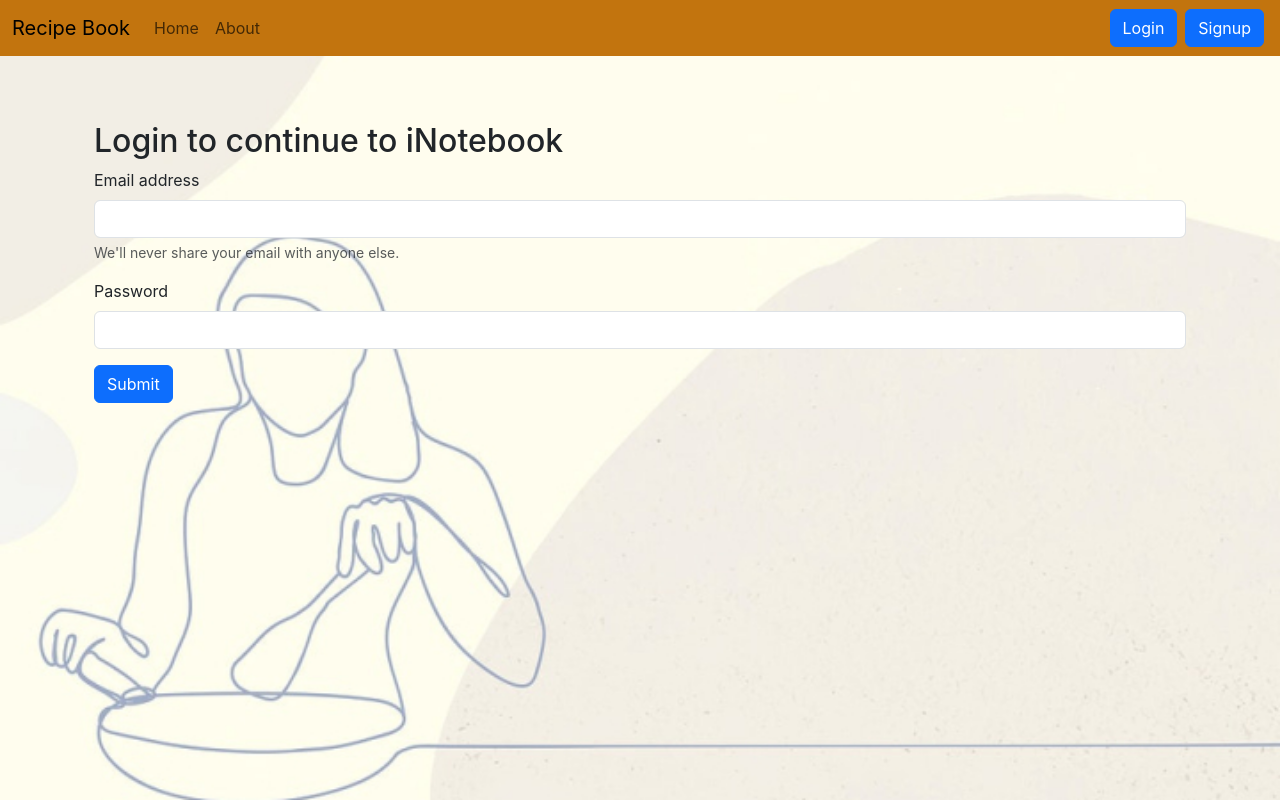
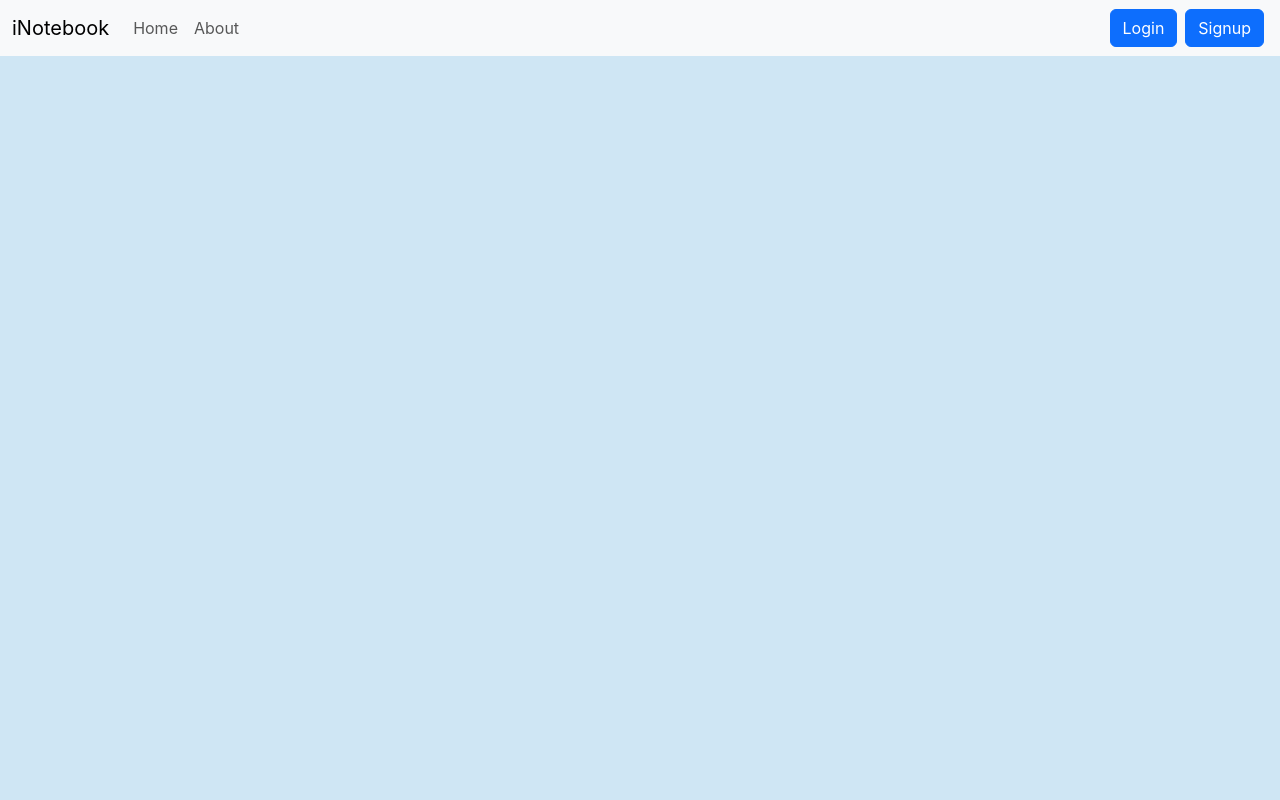
Before and after one commit to MithileshIruvuri02/CodeAlphaInternship_Recipe_Book, a React (Create React App) app: page / in a window 1280 px wide. Built offline with nearby package versions, Linux system fonts and the light colour scheme; the HTML template or start-up script is replaced by a standard one.

Commit message:
Revert "final"
This reverts commit 37998fe215a1f85624494c1a5a5d2d4c2e12db11.

```diff
--- a/src/App.css
+++ b/src/App.css
@@ -36,15 +36,6 @@
     transform: rotate(360deg);
   }
 }
-/* body{
+body{
  background-color: rgb(207, 230, 244);
-} */
-
-body{
-  background-image: url(./images/bg3.jpg);
-  background-size: cover;
 }
-
-.navbar{
-  background-color: rgb(194, 116, 14);
-}
--- a/src/App.js
+++ b/src/App.js
@@ -40,7 +40,7 @@
           </Route>
           <Route exact path="/about" element={<About/>}>
           </Route>
-          <Route exact path="/" element={<Login showAlert={showAlert}/>}>
+          <Route exact path="/login" element={<Login showAlert={showAlert}/>}>
           </Route>
           <Route exact path="/signup" element={<Signup showAlert={showAlert}/>}>
           </Route>
--- a/src/components/AddNote.js
+++ b/src/components/AddNote.js
@@ -30,21 +30,21 @@
   return (
     <div>
       <div className='container my-3'>
-        <h1>Add a Recipe</h1>
+        <h1>Add a Note</h1>
         <form>
           <div className="mb-3">
-            <label htmlFor="exampleInputEmail1" className="form-label">Food Name</label>
+            <label htmlFor="exampleInputEmail1" className="form-label">Title</label>
             <input type="text" className="form-control" id="title" name="title" aria-describedby="emailHelp" value={note.title} onChange={onChange} minLength={5} required title='Title must be atleast of 5 characters' />
           </div>
           <div className="mb-3">
-            <label htmlFor="description" className="form-label">Ingredients and Process</label>
+            <label htmlFor="description" className="form-label">Description</label>
             <input type="text" className="form-control" id="description" name="description" value={note.description} onChange={onChange2} minLength={5} required title='Description must be atleast of 5 characters' />
           </div>
           <div className="mb-3">
             <label htmlFor="tag" className="form-label">Tag</label>
             <input type="text" className="form-control" id="tag" name="tag" value={note.tag} onChange={onChange} minLength={5} required />
           </div>
-          <button disabled={note.title.length < 5 || note.description.length < 5} type="submit" className="btn btn-primary" onClick={handleClick}>Add Recipe</button>
+          <button disabled={note.title.length < 5 || note.description.length < 5} type="submit" className="btn btn-primary" onClick={handleClick}>Add Note</button>
         </form>
       </div>
     </div>
--- a/src/components/Home.js
+++ b/src/components/Home.js
@@ -4,7 +4,7 @@
 const Home = (props) => {
 
   return (
-    <div className='bgimg'>
+    <div>
       <Notes showAlert={props.showAlert}></Notes>
     </div>
   )
--- a/src/components/Navbar.js
+++ b/src/components/Navbar.js
@@ -13,9 +13,9 @@
 
   return (
 
-    <nav className="navbar navbar-expand-lg " >
+    <nav className="navbar navbar-expand-lg bg-body-tertiary " >
   <div className="container-fluid" >
-    <Link className="navbar-brand" to="/home">Recipe Book</Link>
+    <Link className="navbar-brand" to="/home">iNotebook</Link>
     <button className="navbar-toggler" type="button" data-bs-toggle="collapse" data-bs-target="#navbarSupportedContent" aria-controls="navbarSupportedContent" aria-expanded="false" aria-label="Toggle navigation">
       <span className="navbar-toggler-icon"></span>
     </button>
--- a/src/components/Notes.js
+++ b/src/components/Notes.js
@@ -50,18 +50,18 @@
         <div className="modal-dialog">
           <div className="modal-content">
             <div className="modal-header">
-              <h1 className="modal-title fs-5" id="exampleModalLabel">Edit Recipe</h1>
+              <h1 className="modal-title fs-5" id="exampleModalLabel">Edit Note</h1>
               <button type="button" className="btn-close" data-bs-dismiss="modal" aria-label="Close"></button>
             </div>
             <div className="modal-body">
               <div className='container my-3'>
                 <form>
                   <div className="mb-3">
-                    <label htmlFor="exampleInputEmail1" className="form-label">Food Name</label>
+                    <label htmlFor="exampleInputEmail1" className="form-label">Title</label>
                     <input type="text" className="form-control" id="etitle" name="etitle" value={note.etitle} aria-describedby="emailHelp" onChange={onChange} />
                   </div>
                   <div className="mb-3">
-                    <label htmlFor="description" className="form-label">Ingredients and Process</label>
+                    <label htmlFor="description" className="form-label">Description</label>
                     <input type="text" className="form-control" id="eescription" name="edescription" value={note.edescription} onChange={onChange} minLength={5} required />
                   </div>
                   <div className="mb-3">
@@ -73,13 +73,13 @@
             </div>
             <div className="modal-footer">
               <button ref={refClose} type="button" className="btn btn-secondary" data-bs-dismiss="modal">Close</button>
-              <button disabled={note.etitle.length < 5 || note.edescription.length < 5} onClick={handleClick} type="button" className="btn btn-primary">Update Recipe</button>
+              <button disabled={note.etitle.length < 5 || note.edescription.length < 5} onClick={handleClick} type="button" className="btn btn-primary">Update Note</button>
             </div>
           </div>
         </div>
       </div>
       <div className=' row my-3'>
-        <h3>Your Dishes</h3>
+        <h3>Your Notes</h3>
         <div className='conatiner mx-2'>
           {notes.length === 0 && "No Notes to display"}
         </div>
```
Also changed, not shown: src/images/bg3.jpg (deleted), 1 other file (tests, documents, lock files or other folders).
